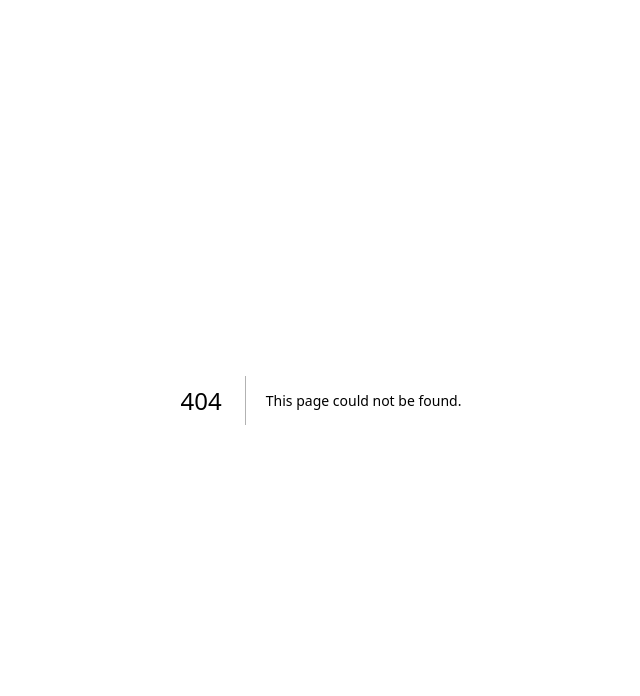
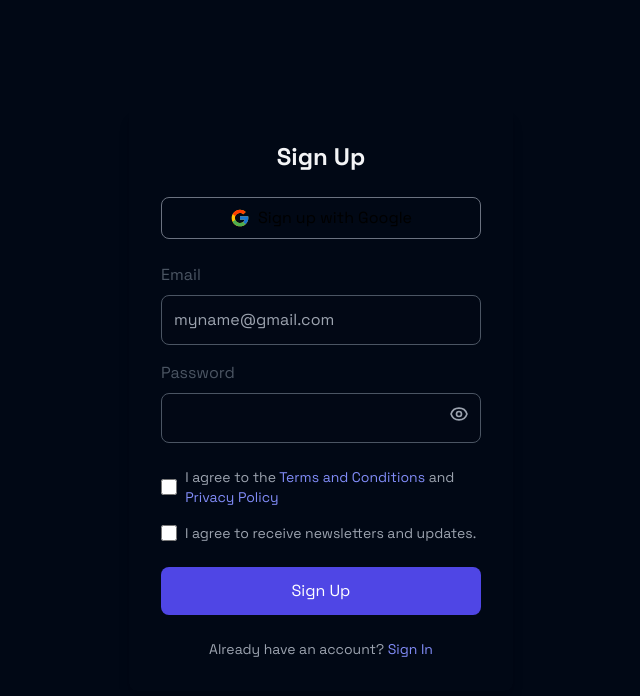
Before and after one commit to edem8/citeScout, a Next.js app: page /signup in a window 1280 px wide. Before the commit this address had no page. Shown: the top 696 px of the page, without its empty margins (319-959 px from the left). Built offline with nearby package versions, Linux system fonts and the light colour scheme.

Commit message:
feat: auth screens

```diff
--- a/package.json
+++ b/package.json
@@ -9,9 +9,12 @@
     "lint": "next lint"
   },
   "dependencies": {
+    "@heroicons/react": "^1.0.6",
+    "firebase": "^10.13.1",
     "next": "14.2.6",
     "react": "^18",
     "react-dom": "^18",
+    "react-icons": "^5.3.0",
     "sonner": "^1.5.0"
   },
   "devDependencies": {
--- /dev/null
+++ b/src/app/(auth)/signin/page.tsx
@@ -0,0 +1,93 @@
+"use client";
+
+import { FC, useState } from "react";
+import { useRouter } from "next/navigation";
+import { EyeIcon, EyeOffIcon } from "@heroicons/react/outline";
+import { FcGoogle } from "react-icons/fc";
+
+const SignIn: FC = () => {
+  const router = useRouter();
+  const [showPassword, setShowPassword] = useState(false);
+
+  const handleGoogleSignIn = () => {};
+
+  const handleEmailSignIn = () => {
+    router.push("/dashboard");
+  };
+
+  const togglePasswordVisibility = () => {
+    setShowPassword(!showPassword);
+  };
+
+  return (
+    <div className="flex items-center justify-center min-h-screen">
+      <div className="w-full max-w-sm p-8 space-y-6 rounded-lg shadow-lg">
+        <h2 className="text-2xl font-bold text-center text-gray-100">
+          Sign In
+        </h2>
+
+        <button
+          className="w-full px-4 py-2 flex items-center justify-center border border-gray-500 rounded-lg hover:bg-gray-700"
+          onClick={handleGoogleSignIn}
+        >
+          <FcGoogle className="w-5 h-5 mr-2" />
+          Sign in with Google
+        </button>
+
+        <div>
+          <div className="mb-4">
+            <label className="block mb-2 text-gray-600">Email</label>
+            <input
+              type="email"
+              placeholder="myname@gmail.com"
+              className="w-full px-3 py-3 bg-[#020815] border border-gray-600 rounded-lg text-gray-200"
+            />
+          </div>
+
+          <div className="mb-4 relative">
+            <label className="block mb-2 text-gray-600">Password</label>
+            <input
+              type={showPassword ? "text" : "password"}
+              className="w-full px-3 py-3 bg-[#020815] border border-gray-600 rounded-lg text-gray-100 pr-10"
+            />
+            <div
+              className="absolute inset-y-0 right-0 top-6 flex items-center px-3 text-gray-400 cursor-pointer"
+              onClick={togglePasswordVisibility}
+            >
+              {showPassword ? (
+                <EyeOffIcon className="h-5 w-5" />
+              ) : (
+                <EyeIcon className="h-5 w-5" />
+              )}
+            </div>
+          </div>
+
+          <div className="text-right mb-6">
+            <a
+              href="/forgot-password"
+              className="text-sm text-indigo-400 hover:underline"
+            >
+              Forgot Password?
+            </a>
+          </div>
+        </div>
+
+        <button
+          className="w-full px-4 py-3 bg-indigo-600 text-white rounded-lg hover:bg-indigo-500"
+          onClick={handleEmailSignIn}
+        >
+          Sign In
+        </button>
+
+        <p className="mt-4 text-sm text-center text-gray-400">
+          Don’t have an account?{" "}
+          <a href="/signup" className="text-indigo-400 hover:underline">
+            Sign Up
+          </a>
+        </p>
+      </div>
+    </div>
+  );
+};
+
+export default SignIn;
--- /dev/null
+++ b/src/app/(auth)/signup/page.tsx
@@ -0,0 +1,128 @@
+"use client";
+
+import { FC, useState } from "react";
+import { useRouter } from "next/navigation";
+import { EyeIcon, EyeOffIcon } from "@heroicons/react/outline";
+import { FcGoogle } from "react-icons/fc";
+
+const SignIn: FC = () => {
+  const router = useRouter();
+  const [showPassword, setShowPassword] = useState(false);
+  const [agreeToTerms, setAgreeToTerms] = useState(false);
+  const [agreeToNewsletter, setAgreeToNewsletter] = useState(false);
+
+  const handleGoogleSignIn = () => {};
+
+  const handleEmailSignIn = () => {
+    router.push("/dashboard");
+  };
+
+  const togglePasswordVisibility = () => {
+    setShowPassword(!showPassword);
+  };
+
+  return (
+    <div className="flex items-center justify-center min-h-screen">
+      <div className="w-full max-w-sm p-8 space-y-6 rounded-lg shadow-lg">
+        <h2 className="text-2xl font-bold text-center text-gray-100">
+          Sign Up
+        </h2>
+
+        <button
+          className="w-full px-4 py-2 flex items-center justify-center border border-gray-500 rounded-lg hover:bg-gray-700"
+          onClick={handleGoogleSignIn}
+        >
+          <FcGoogle className="w-5 h-5 mr-2" />
+          Sign up with Google
+        </button>
+
+        <div>
+          <div className="mb-4">
+            <label className="block mb-2 text-gray-600">Email</label>
+            <input
+              type="email"
+              placeholder="myname@gmail.com"
+              className="w-full px-3 py-3 bg-[#020815] border border-gray-600 rounded-lg text-gray-200"
+            />
+          </div>
+
+          <div className="mb-4 relative">
+            <label className="block mb-2 text-gray-600">Password</label>
+            <input
+              type={showPassword ? "text" : "password"}
+              className="w-full px-3 py-3 bg-[#020815] border border-gray-600 rounded-lg text-gray-100 pr-10"
+            />
+            <div
+              className="absolute inset-y-0 right-0 top-6 flex items-center px-3 text-gray-400 cursor-pointer"
+              onClick={togglePasswordVisibility}
+            >
+              {showPassword ? (
+                <EyeOffIcon className="h-5 w-5" />
+              ) : (
+                <EyeIcon className="h-5 w-5" />
+              )}
+            </div>
+          </div>
+        </div>
+
+        <div className="space-y-4">
+          <div className="flex items-center">
+            <input
+              type="checkbox"
+              id="terms"
+              className="w-5 h-5 text-indigo-600 bg-[#020815] border-gray-600 rounded focus:ring-indigo-500"
+              checked={agreeToTerms}
+              onChange={() => setAgreeToTerms(!agreeToTerms)}
+            />
+            <label
+              htmlFor="terms"
+              className="ml-2 text-sm text-gray-400 cursor-pointer"
+            >
+              I agree to the{" "}
+              <a href="/terms" className="text-indigo-400 hover:underline">
+                Terms and Conditions
+              </a>{" "}
+              and{" "}
+              <a href="/privacy" className="text-indigo-400 hover:underline">
+                Privacy Policy
+              </a>
+            </label>
+          </div>
+
+          <div className="flex items-center">
+            <input
+              type="checkbox"
+              id="newsletter"
+              className="w-4 h-4 text-indigo-600 bg-[#020815] border-gray-600 rounded focus:ring-indigo-500"
+              checked={agreeToNewsletter}
+              onChange={() => setAgreeToNewsletter(!agreeToNewsletter)}
+            />
+            <label
+              htmlFor="newsletter"
+              className="ml-2 text-sm text-gray-400 cursor-pointer"
+            >
+              I agree to receive newsletters and updates.
+            </label>
+          </div>
+        </div>
+
+        <button
+          className="w-full px-4 py-3 bg-indigo-600 text-white rounded-lg hover:bg-indigo-500 mt-6"
+          onClick={handleEmailSignIn}
+          disabled={!agreeToTerms}
+        >
+          Sign Up
+        </button>
+
+        <p className="mt-4 text-sm text-center text-gray-400">
+          Already have an account?{" "}
+          <a href="/signin" className="text-indigo-400 hover:underline">
+            Sign In
+          </a>
+        </p>
+      </div>
+    </div>
+  );
+};
+
+export default SignIn;
```
Also changed, not shown: 2 other files (tests, documents, lock files or other folders).
